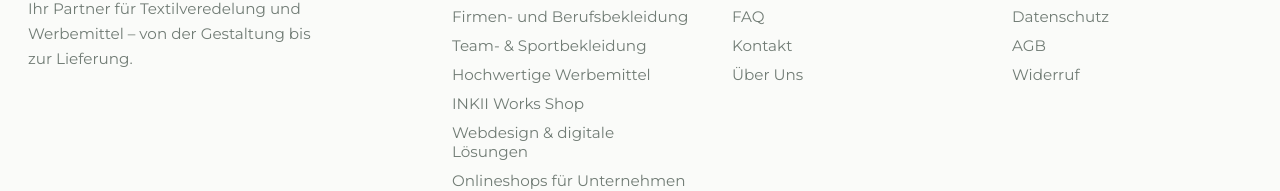
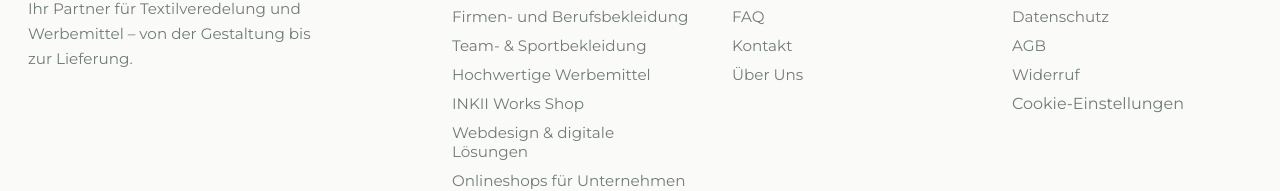
Before and after one commit to buse191213-cmd/inkii, a Next.js app: page /ueber-uns in a window 1280 px wide. Shown: the part 2275-2466 px from the top of the page. Built offline with nearby package versions, Linux system fonts and the light colour scheme; no server answers; the database is empty.

Commit message:
Leistungen links update + cookie reopener

```diff
--- a/src/app/globals.css
+++ b/src/app/globals.css
@@ -2383,3 +2383,9 @@ body:has(.home-services) footer.site{margin-top:0}
   .cookie-btn-link{margin-right:0;text-align:center}
   .cookie-btn{width:100%}
 }
+
+/* Footer Cookie-Settings Button gleiche Optik wie Footer-Link */
+.footer-cookie-btn{background:none;border:none;padding:0;
+  color:inherit;font:inherit;cursor:pointer;text-align:left;
+  text-decoration:none;transition:.15s}
+.footer-cookie-btn:hover{color:#fff;text-decoration:underline;text-underline-offset:3px}
--- a/src/components/CookieBanner.tsx
+++ b/src/components/CookieBanner.tsx
@@ -31,10 +31,25 @@ export default function CookieBanner({ dict }: { dict: CookieDict }) {
     try {
       const saved = localStorage.getItem(STORAGE_KEY);
       if (!saved) setShow(true);
+      else {
+        // Mevcut tercih varsa toggle değerlerini yükle
+        try {
+          const parsed = JSON.parse(saved);
+          setAnalytics(!!parsed.analytics);
+          setMarketing(!!parsed.marketing);
+        } catch {}
+      }
     } catch {
-      // localStorage nicht verfügbar — Banner zeigen
       setShow(true);
     }
+
+    // Footer'dan veya başka yerden tetiklenince banner'ı tekrar aç
+    const handleOpen = () => {
+      setDetails(true);
+      setShow(true);
+    };
+    window.addEventListener("inkii-open-cookie-settings", handleOpen);
+    return () => window.removeEventListener("inkii-open-cookie-settings", handleOpen);
   }, []);
 
   const save = (a: boolean, m: boolean) => {
--- /dev/null
+++ b/src/components/CookieSettingsLink.tsx
@@ -0,0 +1,15 @@
+"use client";
+
+export default function CookieSettingsLink({ label }: { label: string }) {
+  return (
+    <button
+      type="button"
+      className="footer-cookie-btn"
+      onClick={() => {
+        window.dispatchEvent(new Event("inkii-open-cookie-settings"));
+      }}
+    >
+      {label}
+    </button>
+  );
+}
--- a/src/components/SiteFooter.tsx
+++ b/src/components/SiteFooter.tsx
@@ -1,10 +1,13 @@
 import Link from "next/link";
 import type { Dictionary } from "@/dictionaries/types";
+import CookieSettingsLink from "@/components/CookieSettingsLink";
 
 export default function SiteFooter({
   t,
+  cookieLabel = "Cookie-Einstellungen",
 }: {
   t: Dictionary["footer"];
+  cookieLabel?: string;
 }) {
   return (
     <footer className="site">
@@ -46,6 +49,7 @@ export default function SiteFooter({
               <li><Link href="/datenschutz">{t.lDatenschutz}</Link></li>
               <li><Link href="/kontakt">{t.lAgb}</Link></li>
               <li><Link href="/kontakt">{t.lWiderruf}</Link></li>
+              <li><CookieSettingsLink label={cookieLabel} /></li>
             </ul>
           </div>
         </div>
--- a/src/components/SiteShell.tsx
+++ b/src/components/SiteShell.tsx
@@ -25,7 +25,7 @@ export default async function SiteShell({
         navItems={navItems.map((n) => ({ href: n.href, key: n.key }))}
       />
       <main>{children}</main>
-      <SiteFooter t={dict.footer} />
+      <SiteFooter t={dict.footer} cookieLabel={locale === "tr" ? "Çerez ayarları" : locale === "en" ? "Cookie settings" : "Cookie-Einstellungen"} />
       <RevealInit />
     </MerklisteProvider>
   );
```
Also changed, not shown: 1 other file (tests, documents, lock files or other folders).
